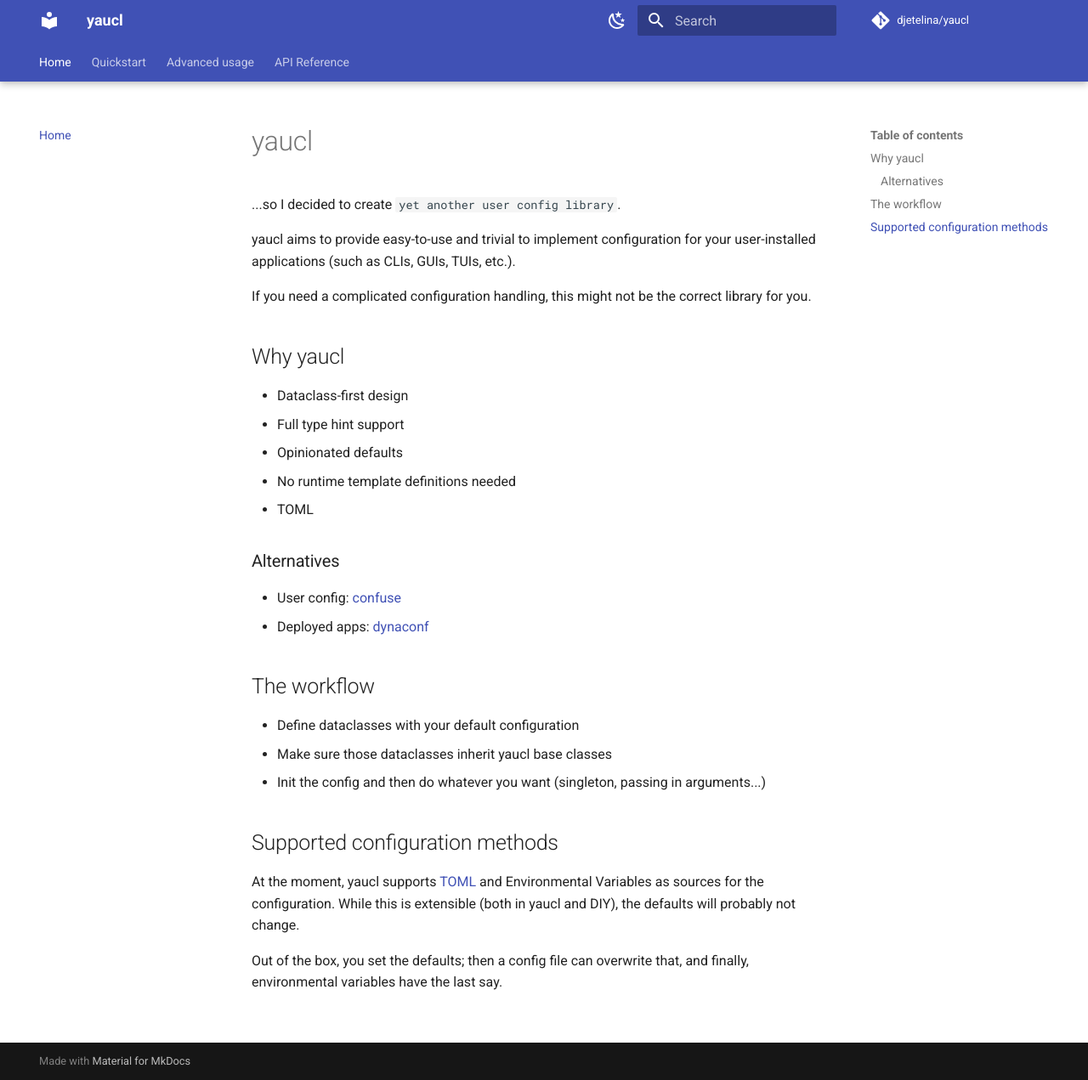
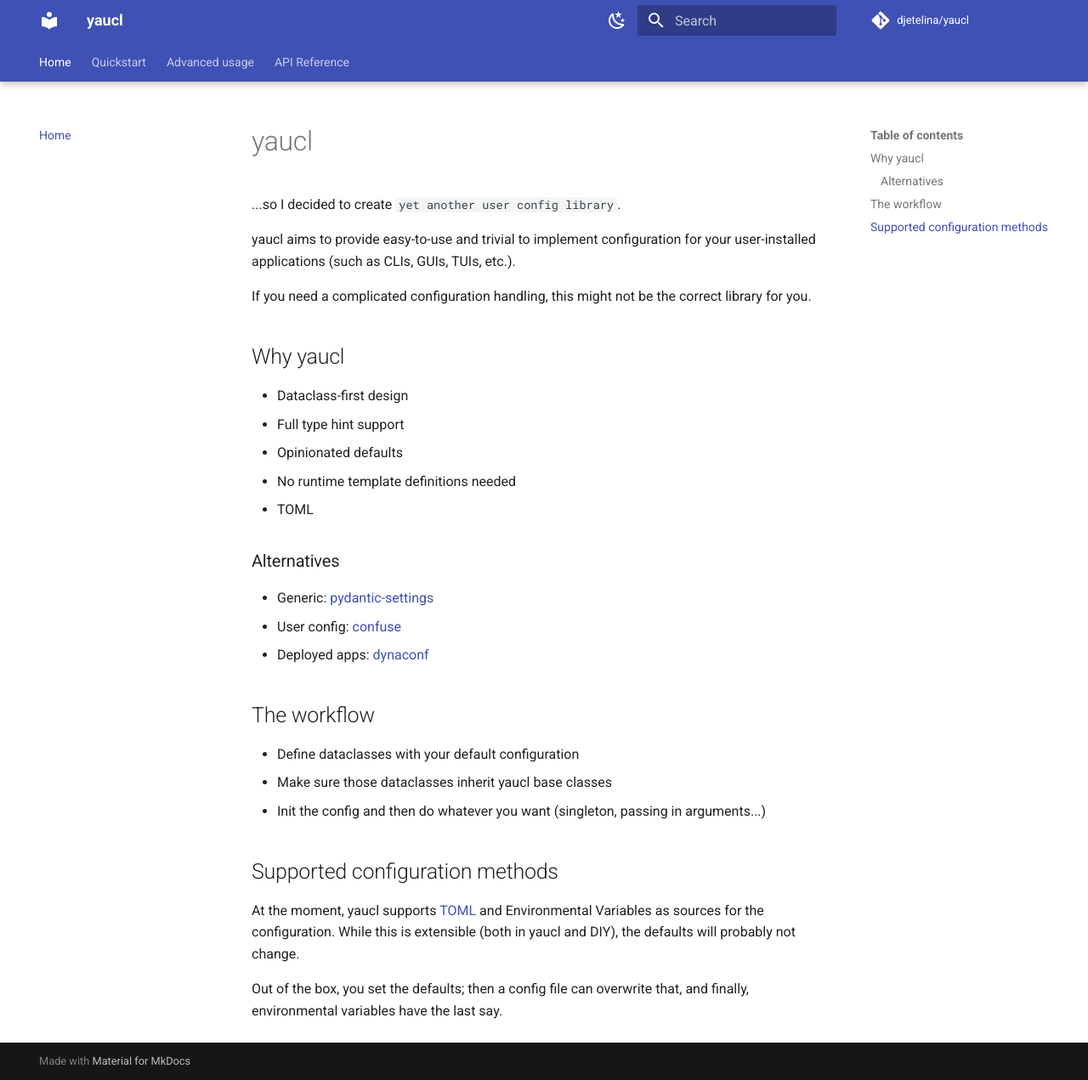
Before and after one commit to djetelina/yaucl, an MkDocs documentation site: the page built from docs/index.md, in a window 1280 px wide and 1271 px high. Shown: the whole window at 85% size. Built offline with MkDocs 1.6.1 and Material for MkDocs 9.7.7, drawn with Linux system fonts in a browser that asks for light colours; comment, search, counter and statistics services are not loaded.

Commit message:
doc(alternatives): add pydantic-settings

```diff
--- a/docs/index.md
+++ b/docs/index.md
@@ -17,6 +17,7 @@ If you need a complicated configuration handling, this might not be the correct
 
 ### Alternatives
 
+- Generic: [pydantic-settings](https://docs.pydantic.dev/latest/concepts/pydantic_settings/)
 - User config: [confuse](https://pypi.org/project/confuse/)
 - Deployed apps: [dynaconf](https://pypi.org/project/dynaconf/)
 
```
Also changed, not shown: README.md (+1 -0 lines).
